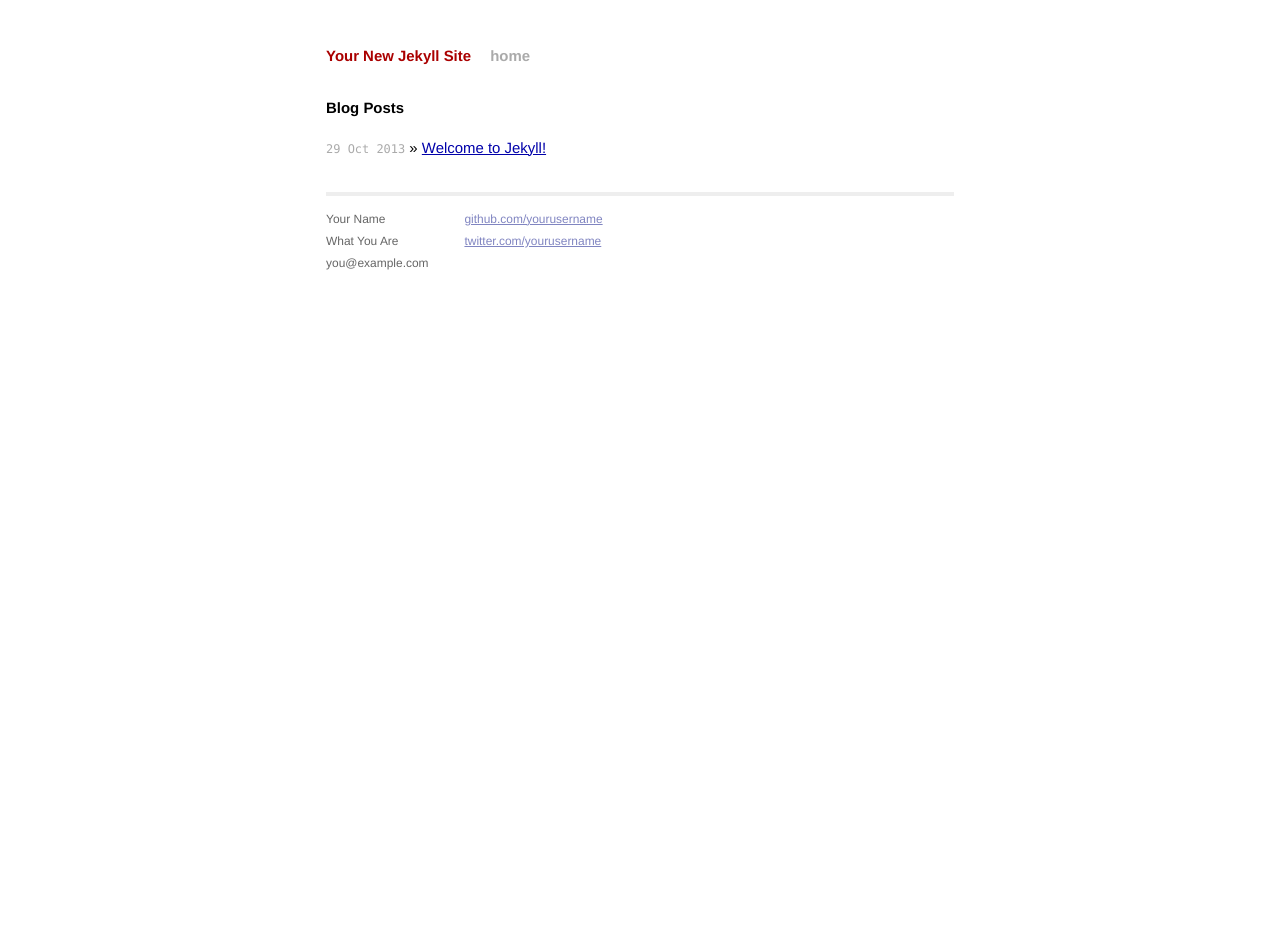
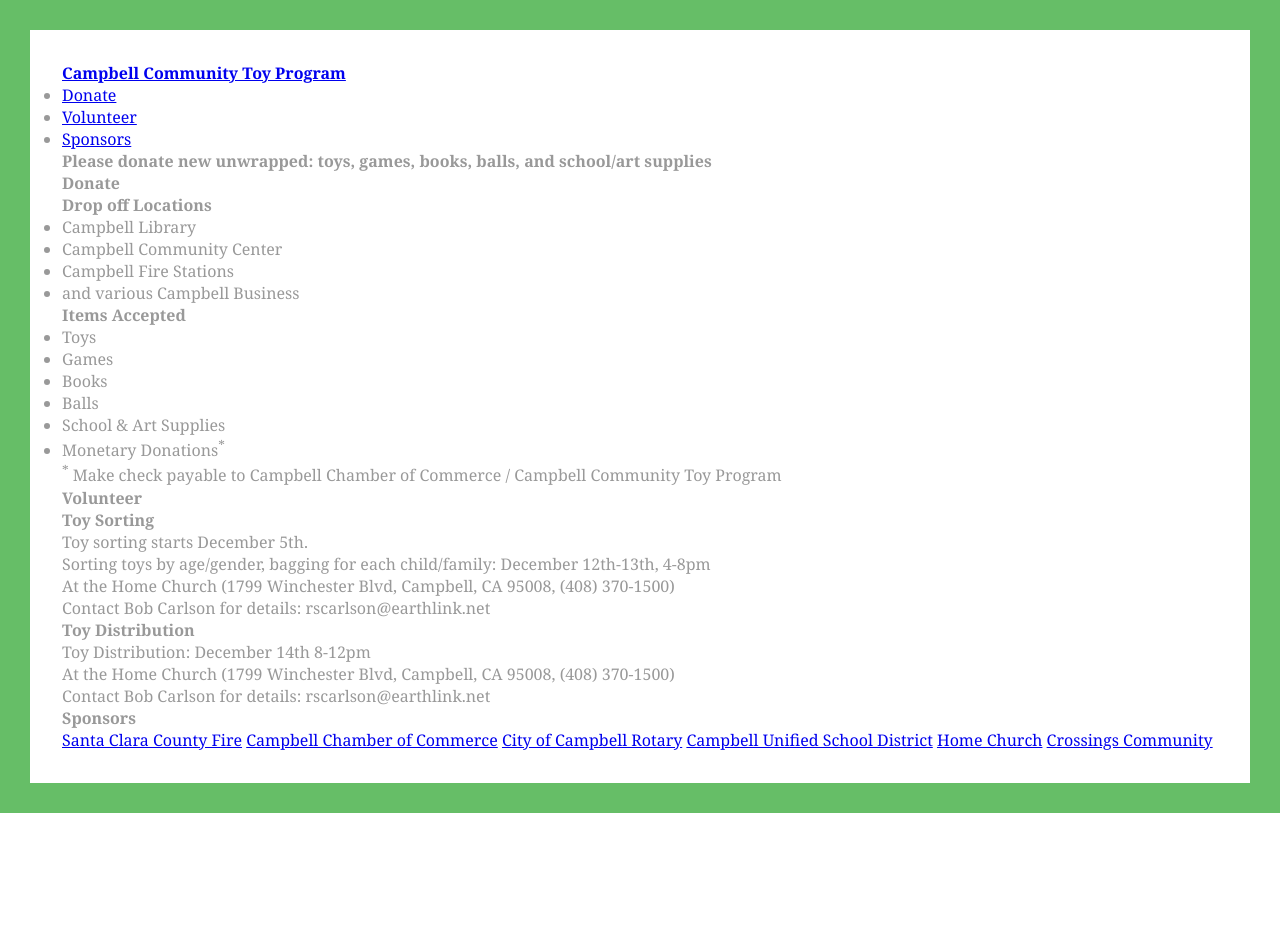
Before and after one commit to campbell-toy-drive/campbell-toy-drive.github.io, a Jekyll site: the page built from index.html, in a window 1280 px wide. Built offline with Jekyll 4.4.1, drawn with Linux system fonts in a browser that asks for light colours; Markdown is read by kramdown in place of the engine named in the settings; after the commit the page ends 900 px from its top, so only the background shows below that.

Commit message:
initial check-in

```diff
--- a/_config.yml
+++ b/_config.yml
@@ -1,3 +1,3 @@
-name: Your New Jekyll Site
+name: Campbell Community Toy Program
 markdown: redcarpet
 pygments: true
--- a/_layouts/default.html
+++ b/_layouts/default.html
@@ -6,9 +6,6 @@
 		<title>{{ page.title }}</title>
 		<meta name="viewport" content="width=device-width">
 
-        <!-- syntax highlighting CSS -->
-        <link rel="stylesheet" href="/css/syntax.css">
-
 		<!-- Custom CSS -->
 		<link rel="stylesheet" href="/css/main.css">
 
@@ -16,28 +13,80 @@
 	<body>
 
 		<div class="site">
-          <div class="header">
+			<header class="site-header">
 				<h1 class="title"><a href="/">{{ site.name }}</a></h1>
-            <a class="extra" href="/">home</a>
+				<nav class="sitenav">
+					<ul class="sitelinks">
+						<li class="link">
+							<a href="#donate" title="Donate">Donate</a>
+						</li>
+						<li class="link">
+							<a href="#volunteer" title="Volunteer">Volunteer</a>
+						</li>
+						<li class="link">
+							<a href="#sponsors" title="Sponsor">Sponsors</a>
+						</li>
+					</ul>
+				</nav>
+				<section class="what-to-donate">
+					<h1>Please donate new unwrapped: <span>toys, games, books, balls, and school/art supplies</span></h1>
+				</section>
+			</header>
+			<div class="site-body">
+				<section id="donate">
+					<h1>Donate</h1>
+					<div class="column">
+						<h2>Drop off Locations</h2>
+						<ul>
+							<li>Campbell Library</li>
+							<li>Campbell Community Center</li>
+							<li>Campbell Fire Stations</li>
+							<li>and various Campbell Business</li>
+						</ul>
+					</div>
+					<div class="column">
+						<h2>Items Accepted</h2>
+						<ul>
+							<li>Toys</li>
+							<li>Games</li>
+							<li>Books</li>
+							<li>Balls</li>
+							<li>School &amp; Art Supplies</li>
+							<li>Monetary Donations<sup>*</sup></li>
+						</ul>
+						<p class="footnote"><sup>*</sup> Make check payable to Campbell Chamber of Commerce / Campbell Community Toy Program</p>
+					</div>
+				</section>
+
+				<section id="volunteer">
+					<h1>Volunteer</h1>
+					<h2>Toy Sorting</h2>
+					<p>Toy sorting starts December 5th.</p>
+					<p>Sorting toys by age/gender, bagging for each child/family: December 12th-13th, 4-8pm</p>
+					<p>At the Home Church (1799 Winchester Blvd, Campbell, CA 95008, (408) 370-1500)</p>
+					<p>Contact Bob Carlson for details: rscarlson@earthlink.net</p>
+
+					<h2>Toy Distribution</h2>
+					<p>Toy Distribution: December 14th 8-12pm</p>
+					<p>At the Home Church (1799 Winchester Blvd, Campbell, CA 95008, (408) 370-1500)</p>
+					<p>Contact Bob Carlson for details: rscarlson@earthlink.net</p>
+				</section>
+
+				<section id="sponsors">
+					<h1>Sponsors</h1>
+					<p>
+						<a href="#" title="Santa Clara County Fire">Santa Clara County Fire</a>
+						<a href="#" title="Campbell Chamber of Commerce">Campbell Chamber of Commerce</a>
+						<a href="#" title="City of Campbell Rotary">City of Campbell Rotary</a>
+						<a href="#" title="Campbell Unified School District">Campbell Unified School District</a>
+						<a href="#" title="Home Church">Home Church</a>
+						<a href="#" title="Crossings Community">Crossings Community</a>
+				</section>
 			</div>
 
 			{{ content }}
 
-          <div class="footer">
-            <div class="contact">
-              <p>
-                Your Name<br />
-                What You Are<br />
-                you@example.com
-              </p>
-            </div>
-            <div class="contact">
-              <p>
-                <a href="https://github.com/yourusername">github.com/yourusername</a><br />
-                <a href="https://twitter.com/yourusername">twitter.com/yourusername</a><br />
-              </p>
-            </div>
-          </div>
+			<div class="site-footer"></div>
 		</div>
 
 	</body>
--- a/css/main.css
+++ b/css/main.css
@@ -6,48 +6,25 @@
 
 /* Global Reset */
 * {
-  margin: 0;
-  padding: 0;
+	margin: 0;
+	padding: 0;
 }
 
-html, body { height: 100%; }
+html,
+body { height: 100%; }
 
 body {
-  background-color: #FFF;
-  font: 13.34px Helvetica, Arial, sans-serif;
-  font-size: small;
-  text-align: center;
+	background-color: #fff;
+	color: #999;
+	font-family: Georgia, "Times New Roman", serif;
 }
 
-h1, h2, h3, h4, h5, h6 {
-  font-size: 100%; }
-
-h1 { margin-bottom: 1em; }
-p { margin: 1em 0; }
-
-a         { color: #00a; }
-a:hover   { color: #000; }
-a:visited { color: #a0a; }
-
-/*****************************************************************************/
-/*
-/* Home
-/*
-/*****************************************************************************/
-ul.posts {
-  list-style-type: none;
-  margin-bottom: 2em;
-}
-
-ul.posts li {
-  line-height: 1.75em;
-}
-
-ul.posts span {
-  color: #aaa;
-  font-family: Monaco, "Courier New", monospace;
-  font-size: 80%;
-}
+h1,
+h2,
+h3,
+h4,
+h5,
+h6 { font-size: 100%; }
 
 /*****************************************************************************/
 /*
@@ -55,106 +32,15 @@
 /*
 /*****************************************************************************/
 
+/*
+Colors:
+----------------
+Red:   #d12027
+Green: #66be67
+Gray:  #999
+
+*/
 .site {
-  font-size: 115%;
-  text-align: justify;
-  width: 42em;
-  margin: 3em auto 2em;
-  line-height: 1.5em;
+	border: 30px solid #66be67;
+	padding: 2rem;
 }
-
-.site .header a {
-  font-weight: bold;
-  text-decoration: none;
-}
-
-.site .header h1.title {
-  display: inline-block;
-  margin-bottom: 2em;
-}
-
-.site .header h1.title a {
-  color: #a00;
-}
-
-.site .header h1.title a:hover {
-  color: #000;
-}
-
-.site .header a.extra {
-  color: #aaa;
-  margin-left: 1em;
-}
-
-.site .header a.extra:hover {
-  color: #000;
-}
-
-.site .meta {
-  color: #aaa;
-}
-
-.site .footer {
-  font-size: 80%;
-  color: #666;
-  border-top: 4px solid #eee;
-  margin-top: 2em;
-  overflow: hidden;
-}
-
-.site .footer .contact {
-  float: left;
-  margin-right: 3em;
-}
-
-.site .footer .contact a {
-  color: #8085C1;
-}
-
-.site .footer .rss {
-  margin-top: 1.1em;
-  margin-right: -.2em;
-  float: right;
-}
-
-.site .footer .rss img {
-  border: 0;
-}
-
-/*****************************************************************************/
-/*
-/* Posts
-/*
-/*****************************************************************************/
-
-/* standard */
-.post pre {
-  border: 1px solid #ddd;
-  background-color: #eef;
-  padding: 0 .4em;
-}
-
-.post ul, .post ol {
-  margin-left: 1.35em;
-}
-
-.post code {
-  border: 1px solid #ddd;
-  background-color: #eef;
-  padding: 0 .2em;
-}
-
-.post pre code {
-  border: none;
-}
-
-/* terminal */
-.post pre.terminal {
-  border: 1px solid #000;
-  background-color: #333;
-  color: #FFF;
-}
-
-.post pre.terminal code {
-  background-color: #333;
-}
--- a/index.html
+++ b/index.html
@@ -1,13 +1,7 @@
 ---
 layout: default
-title: Your New Jekyll Site
+title: Campbell Toy Drive
 ---
 
 <div id="home">
-  <h1>Blog Posts</h1>
-  <ul class="posts">
-    {% for post in site.posts %}
-      <li><span>{{ post.date | date_to_string }}</span> &raquo; <a href="{{ post.url }}">{{ post.title }}</a></li>
-    {% endfor %}
-  </ul>
 </div>
```
Lines whose indentation alone changed are shown as unchanged.
